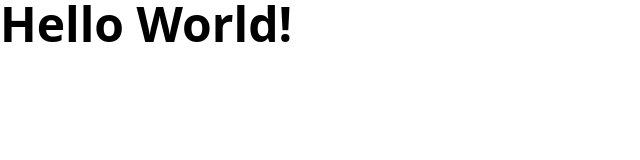
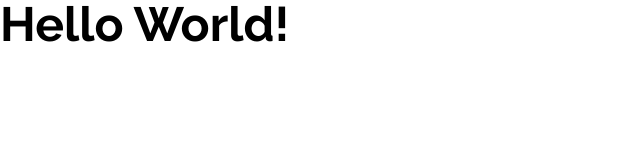
Before and after one commit to RajaKalavala/portfolio-website, a Next.js app: page / in a window 1280 px wide. Shown: the top 160 px of the page, without its empty margins (0-640 px from the left). Built offline with nearby package versions, Linux system fonts and the light colour scheme.

Commit message:
Add Google fonts (Raleway font)

```diff
--- a/styles/globals.css
+++ b/styles/globals.css
@@ -1,3 +1,12 @@
+@import url("https://fonts.googleapis.com/css2?family=Raleway:ital,wght@0,100;0,200;0,300;0,400;0,500;0,600;0,700;0,800;0,900;1,100;1,200;1,300;1,400;1,500;1,600;1,700;1,800;1,900&display=swap");
+
 @tailwind base;
 @tailwind components;
 @tailwind utilities;
+
+@layer base {
+  html {
+    font-family: "Raleway", sans-serif;
+    /* scroll-behavior: smooth; */
+  }
+}
```
